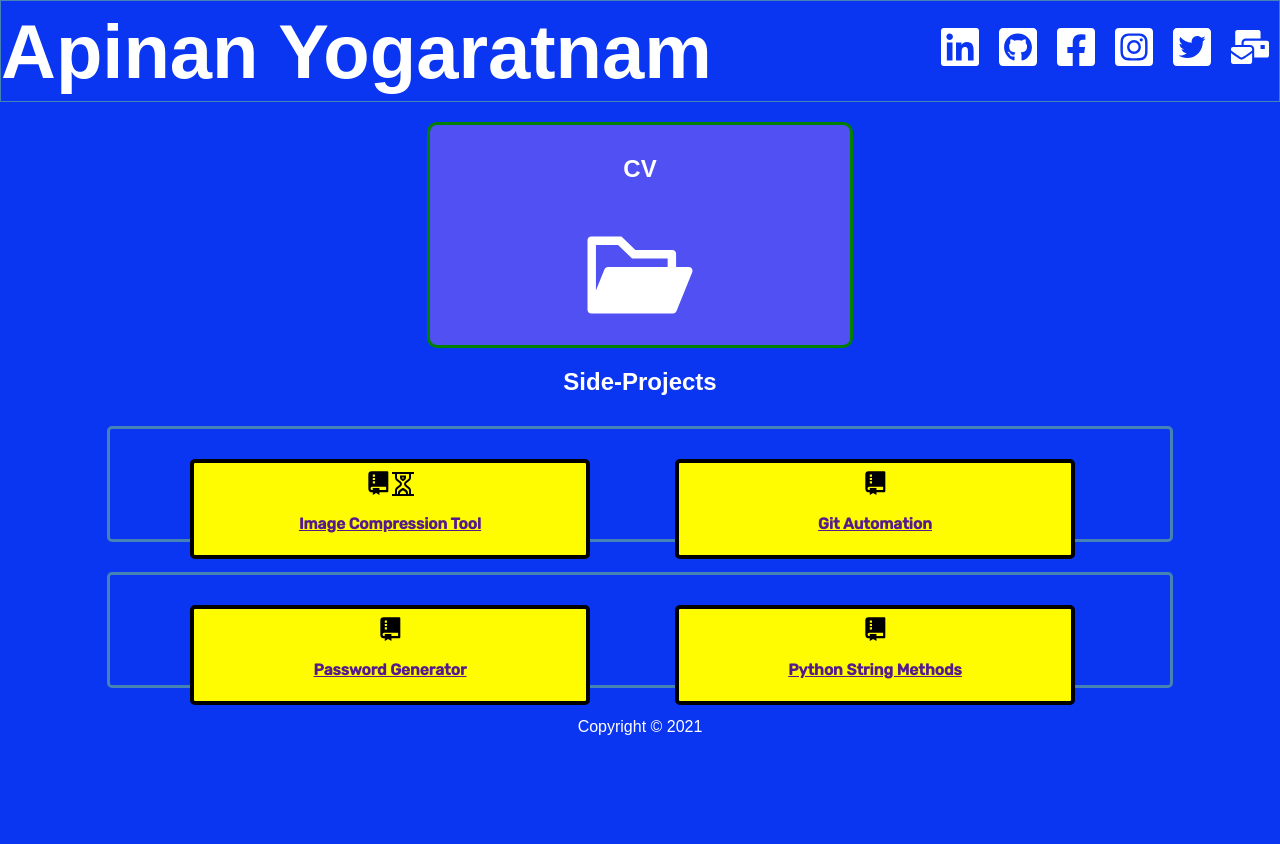
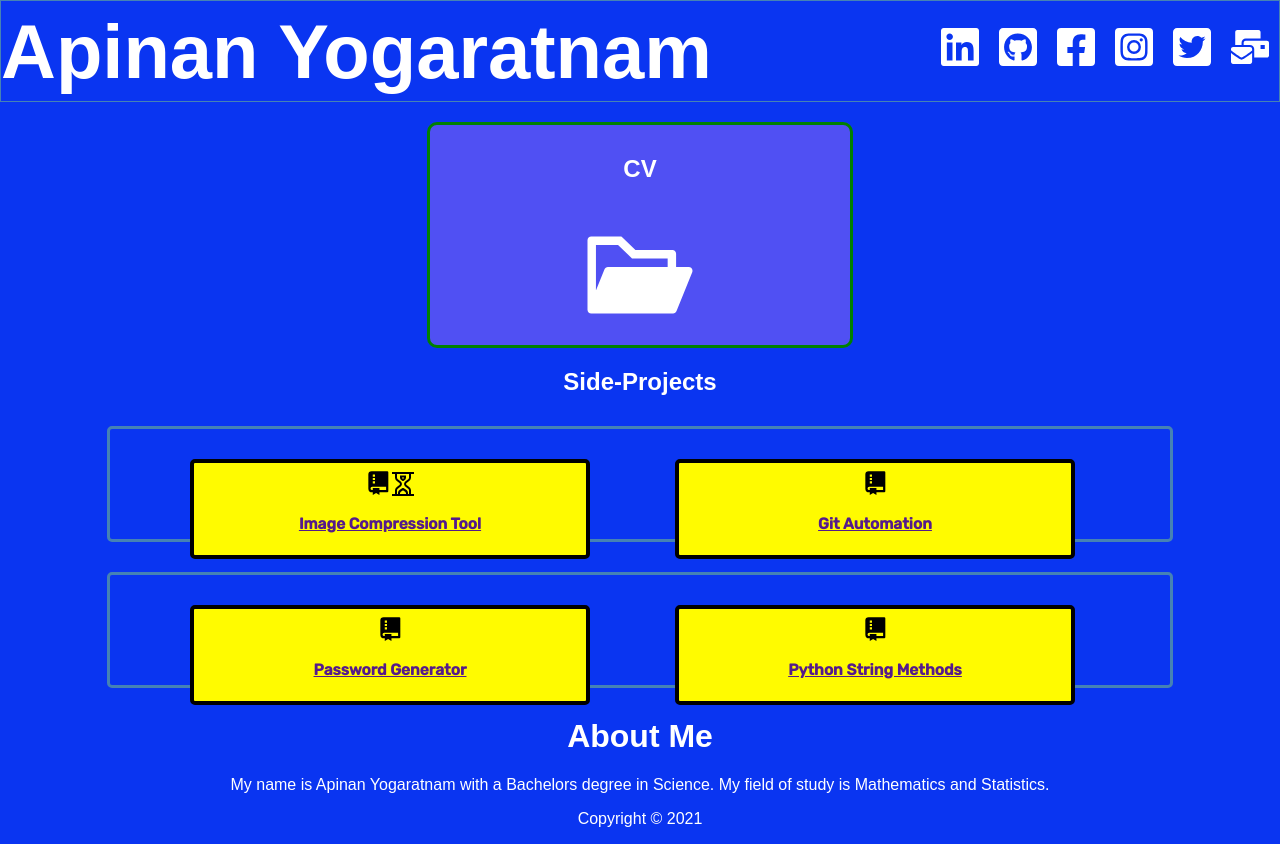
Before and after one commit to apinanyogaratnam/my-personal-website-v2.0, a React (Create React App) app: page / in a window 1280 px wide. Before the commit the page ends 800 px from the top, so only its background shows below. Built offline with nearby package versions, Linux system fonts and the light colour scheme; a web font is replaced by a local one.

Commit message:
added small paragraph about me with header

```diff
--- a/src/components/about_me.js
+++ b/src/components/about_me.js
@@ -3,7 +3,10 @@ import React from 'react'
 const AboutMe = () => {
     return (
         <div>
-
+            <h1>About Me</h1>
+            <p>
+            My name is Apinan Yogaratnam with a Bachelors degree in Science. My field of study is Mathematics and Statistics.
+            </p>
         </div>
     )
 }
```
